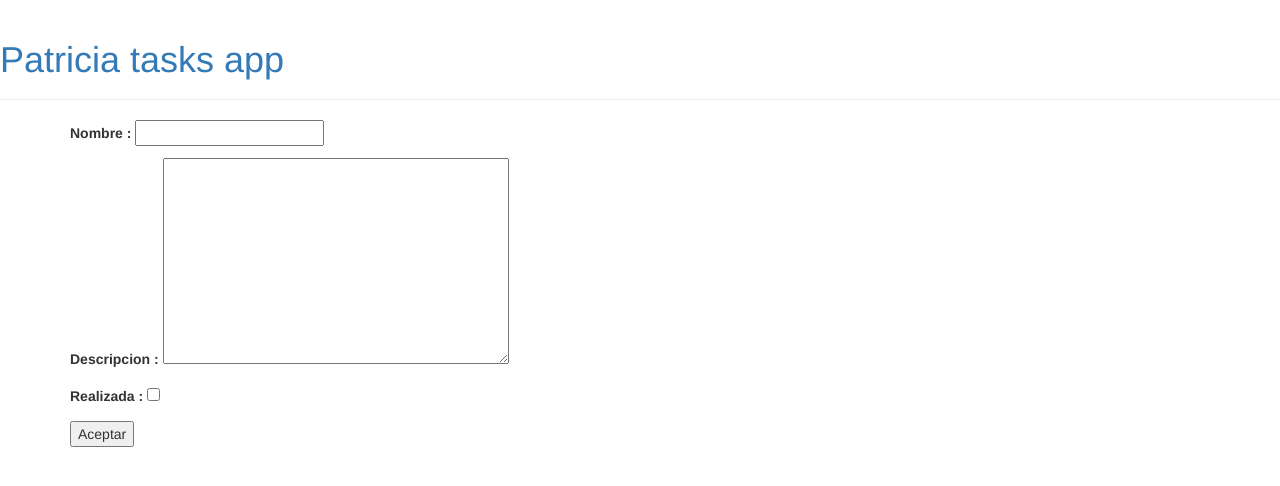
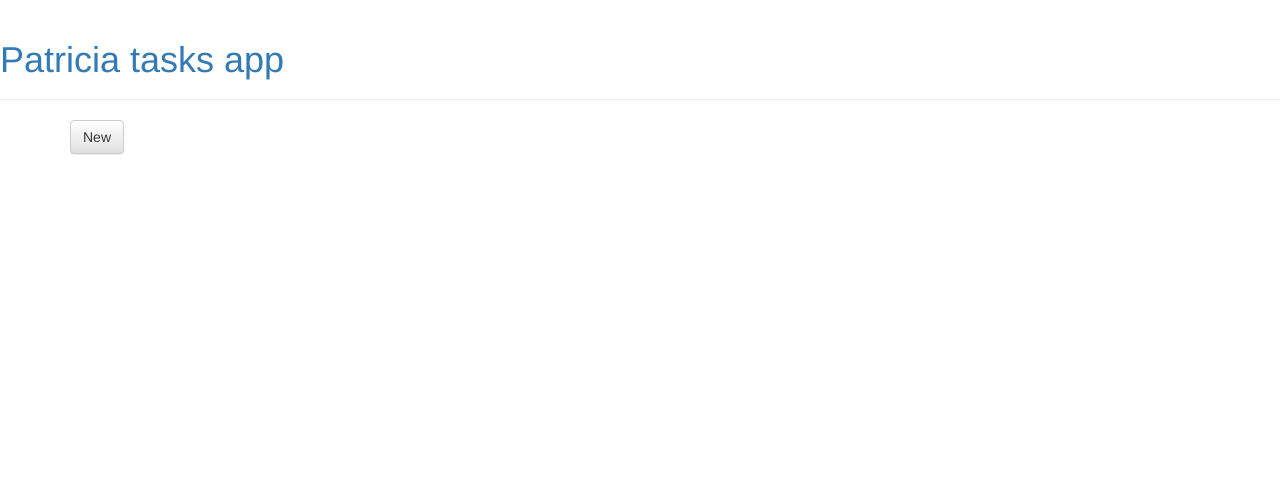
Before and after one commit to PatriciaRisGar/task-en-Djando-PatriciaRisgar, a Django app: page / in a window 1280 px wide. Shown: the top 486 px of the page. Run offline with Django 3.2, Linux system fonts and the light colour scheme; data that the repository does not hold is empty; some libraries are stand-ins or nearby versions.

Commit message:
[ task-in-DjangoPatriciaRisGar ] - Modificacion para tener tres vistas con sus correspondientes htmls divididas por lista de tareas, creacion de una nueva tarea y una última que miestra los detalles de una taréa especifica.

```diff
--- a/task/templates/task/tasks_list.html
+++ b/task/templates/task/tasks_list.html
@@ -1,15 +1,10 @@
 {% extends 'task/base.html' %} {% block content %}
 
-<form action="{% url 'tasks_list' %}" method="POST">
-  {%csrf_token%} {{form.as_p}}
-
-  <button type="submit">Aceptar</button>
-</form>
+<a class="btn btn-default" href="{% url 'task_new' %}">New</a>
 
 {% for tarea in tasks %}
 <div>
   <h2>{{ tarea.nombre }}</h2>
-  <p>{{ tarea.descripcion }}</p>
-  <p>{{ tarea.realizada | yesno:"Si,No"}}</p>
+  <a href="{% url 'task_detail' pk=tarea.pk %}">Ir a detalles</a>
 </div>
 {% endfor %} {% endblock %}
--- a/task/urls.py
+++ b/task/urls.py
@@ -1,13 +1,16 @@
 from django.urls import path
 from . import views
 
-"""
+
 urlpatterns = [
     path('', views.TaskView.as_view(), name='tasks_list'),
+    path('task/<int:pk>/', views.Task_detail.as_view(), name='task_detail'),
+    path('task/task_new', views.Task_new.as_view(), name='task_new'),
 ]
-"""
 
 
+"""
 urlpatterns = [
     path('', views.TaskView, name='tasks_list'),
 ]
+"""
--- a/task/views.py
+++ b/task/views.py
@@ -1,4 +1,5 @@
-from django.shortcuts import redirect, render
+from gc import get_objects
+from django.shortcuts import get_object_or_404, redirect, render
 from django.views import View
 from .forms import TaskForm
 from .models import Task
@@ -19,7 +20,7 @@ def tasks_list(request):
 
     return render(request, 'task/tasks_list.html', {'tasks': tasks, 'form':form})
 """
-"""
+
 class TaskView(View):
     tasks = Task.objects.all()
     templateList = 'task/tasks_list.html'
@@ -33,15 +34,25 @@ class TaskView(View):
         form = TaskForm()
         return render(request, self.templateList, {'tasks': tasks, 'form':form})
 
+class Task_detail(View):
+    templateList = 'task/task_detail.html'
+    def get(self,request,pk):
+        task = get_object_or_404(Task, pk=pk)
+        return render(request, self.templateList, {'task': task})
+
+class Task_new(View):
+    templateList = 'task/task_new.html'
+    def get (self,request):
+        form = TaskForm()
+        return render(request, self.templateList, {'form':form})
+
     def post (self,request):
         form = TaskForm(request.POST)
-        tasks = Task.objects.all()
         if form.is_valid():
             form.save()
-            return redirect('tasks_list')
-        return render(request, self.templateList, {'tasks': tasks, 'form':form})
+            return redirect('tasks_new')
+        return render(request, self.templateList, {'form':form})
 """
-
 from django.shortcuts import render
 
 from .forms import TaskForm
@@ -63,3 +74,4 @@ def TaskView(request):
         form = TaskForm()
 
     return render(request, "task/tasks_list.html", {'tasks': tasks, 'form':form})
+"""
```
Also changed, not shown: task/forms.py (+5 -3 lines), task/templates/task/task_detail.html (added, +7 -0 lines), task/templates/task/task_new.html (added, +9 -0 lines).
